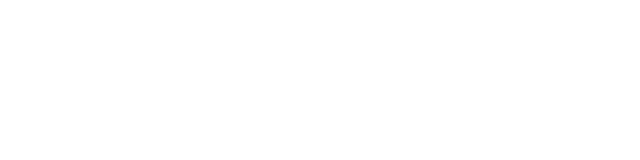
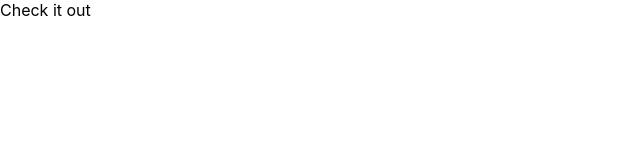
Before and after one commit to hassanmt96/bk-search, a React (Create React App) app: page / in a window 1280 px wide. Shown: the top 160 px of the page, without its empty margins (0-640 px from the left). Built offline with nearby package versions, Linux system fonts and the light colour scheme.

Commit message:
adding the axios dependency

```diff
--- a/package.json
+++ b/package.json
@@ -6,6 +6,7 @@
     "@testing-library/jest-dom": "^5.11.4",
     "@testing-library/react": "^11.1.0",
     "@testing-library/user-event": "^12.1.10",
+    "axios": "^0.21.1",
     "react": "^17.0.2",
     "react-dom": "^17.0.2",
     "react-scripts": "4.0.3",
--- a/src/App.js
+++ b/src/App.js
@@ -1,9 +1,10 @@
 import React from 'react'
+import axios from 'axios'
 
 const App = () => {
   return (
     <div>
-
+      Check it out
     </div>
   )
 }
```
Also changed, not shown: 1 other file (tests, documents, lock files or other folders).
